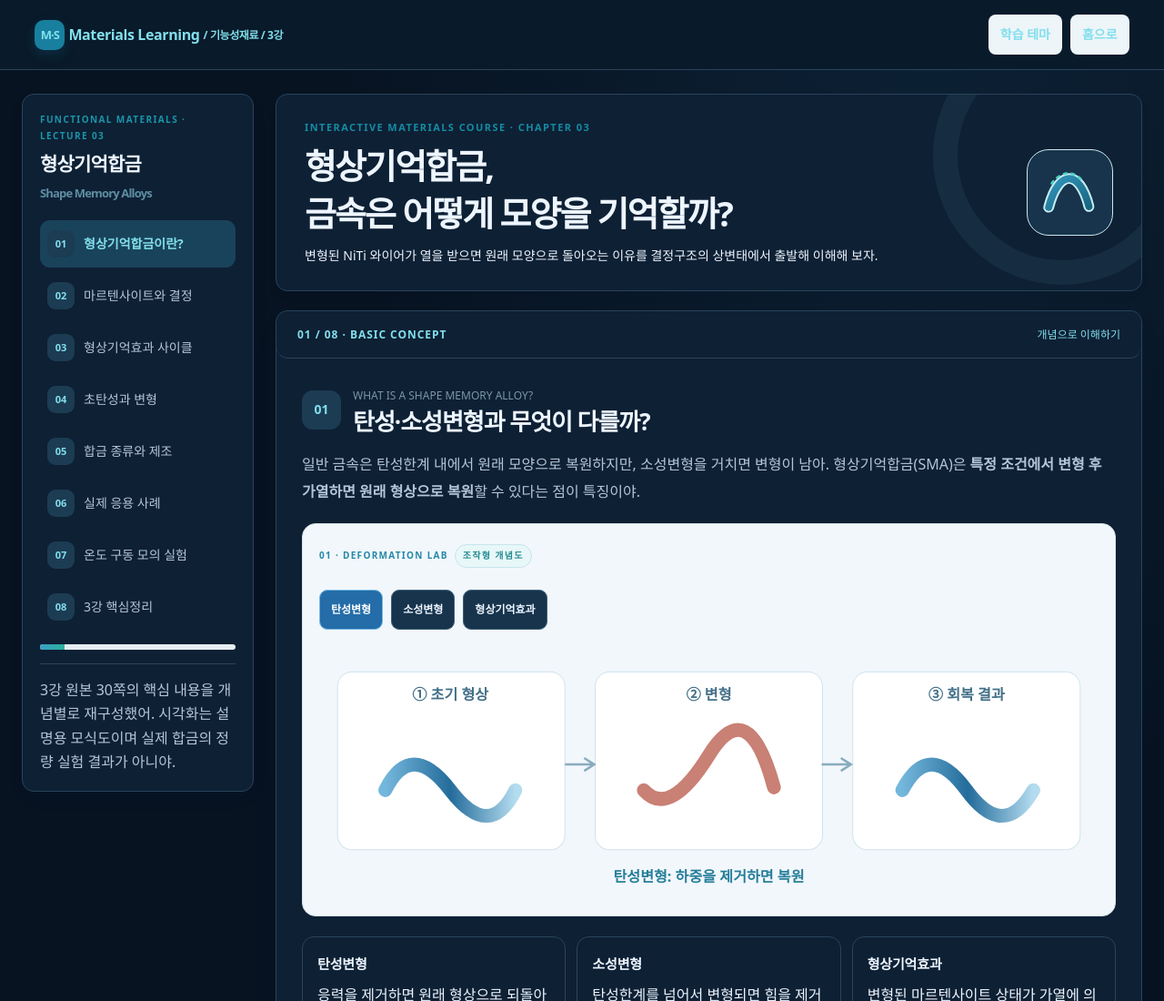
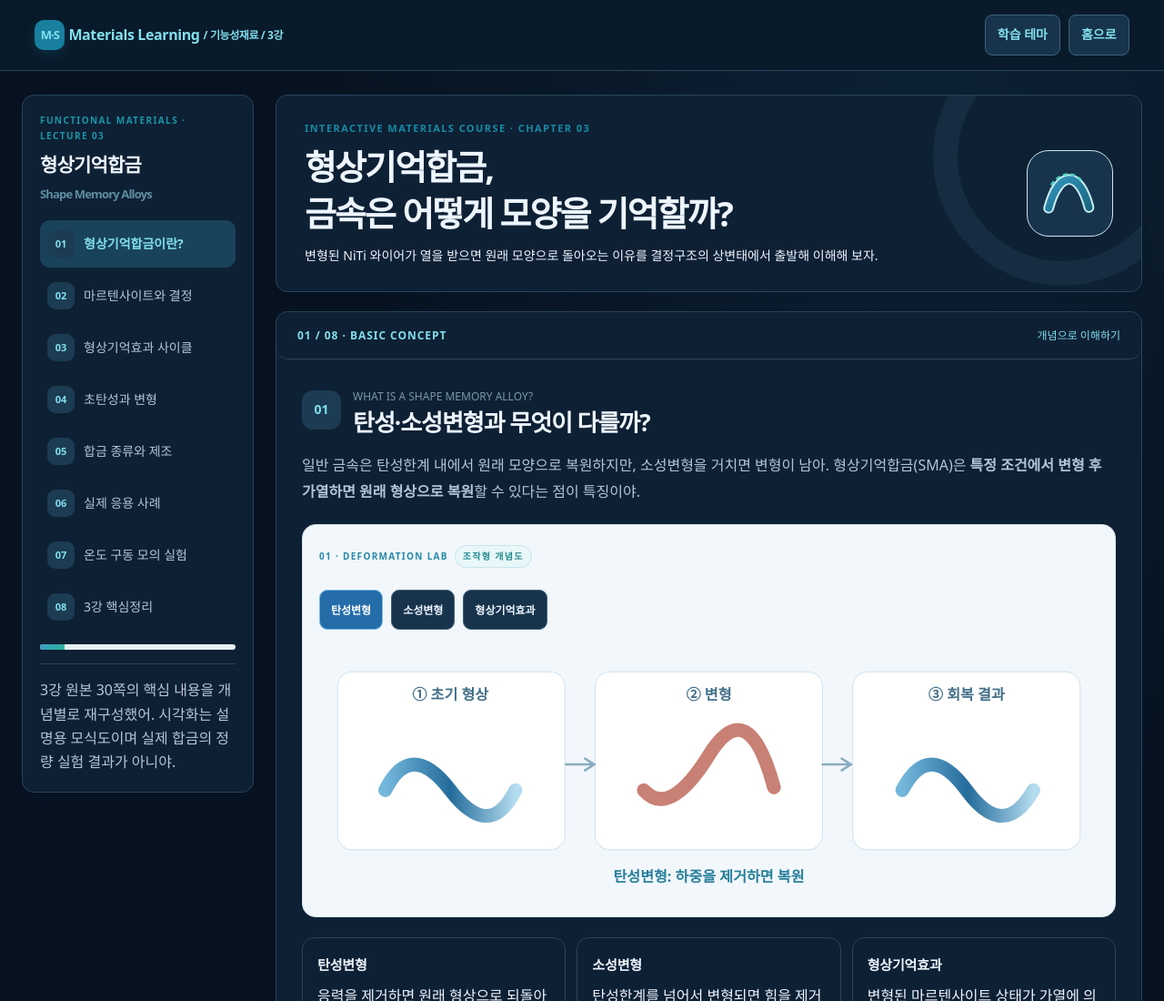
Before and after one commit to byeongho02-dev/functional-materials, a website built with Vite: page learning-lecture3.html in a window 1280 px wide. Shown: the top 1100 px of the page at 91% size. Built offline with nearby package versions, Linux system fonts and the light colour scheme.

Commit message:
Keep legacy course header links readable on dark surfaces

```diff
--- a/assets/learning-common.css
+++ b/assets/learning-common.css
@@ -62,3 +62,5 @@ body.learning-home :is(.number,.pills span,.theme .learn){font-size:.875rem}
 .legacy-course .fact span,.legacy-course .hero-copy p{color:var(--learning-muted)}
 .legacy-course .hero-copy h2{color:var(--learning-text)}
 .legacy-course .visual .xray :is(b,small){color:#edf5ff}
+.legacy-course .learning-header .toplinks a{background:#17344c;border:1px solid #3d6179;color:var(--learning-cyan)}
+.legacy-course .learning-header .toplinks a:hover{background:#234b66}
```
